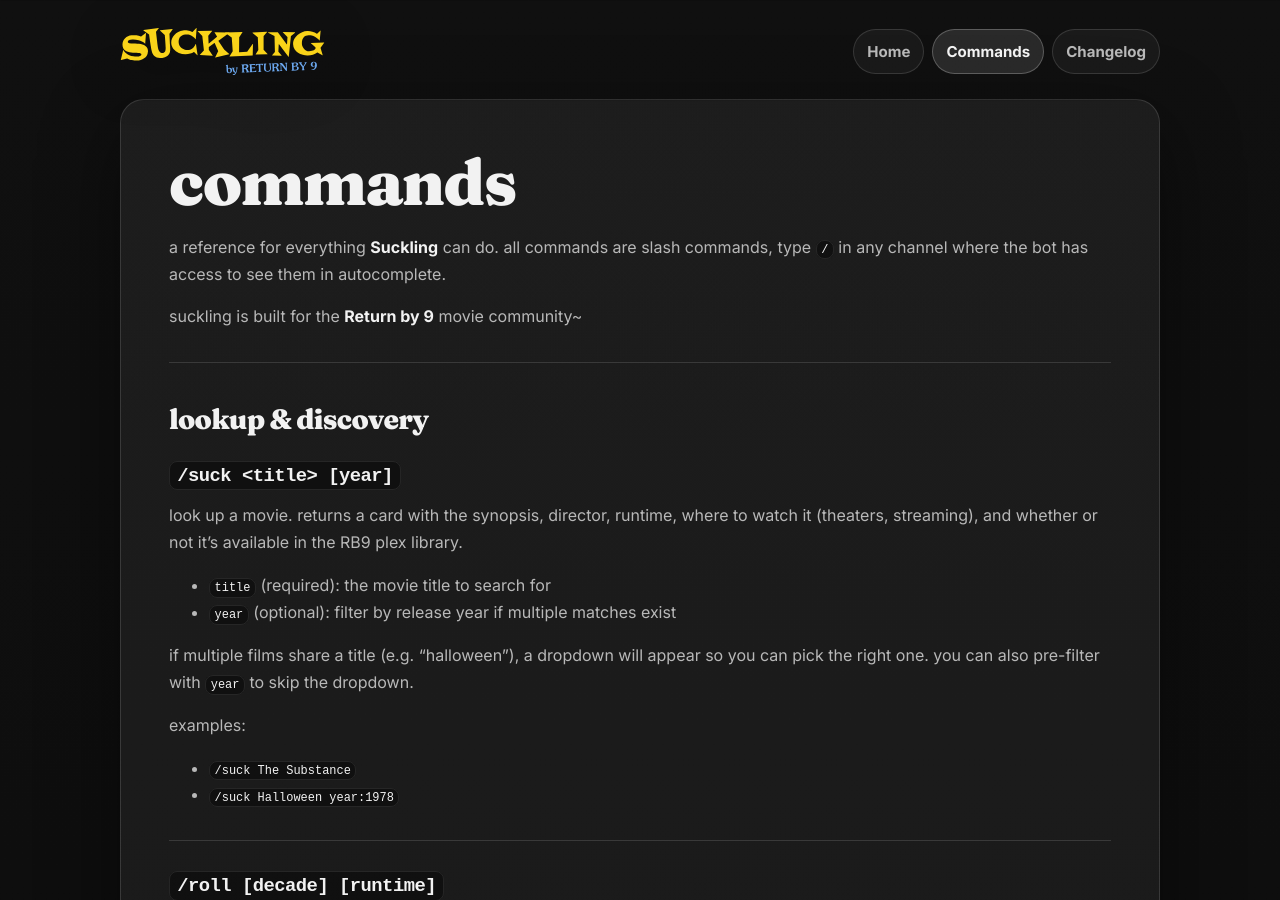
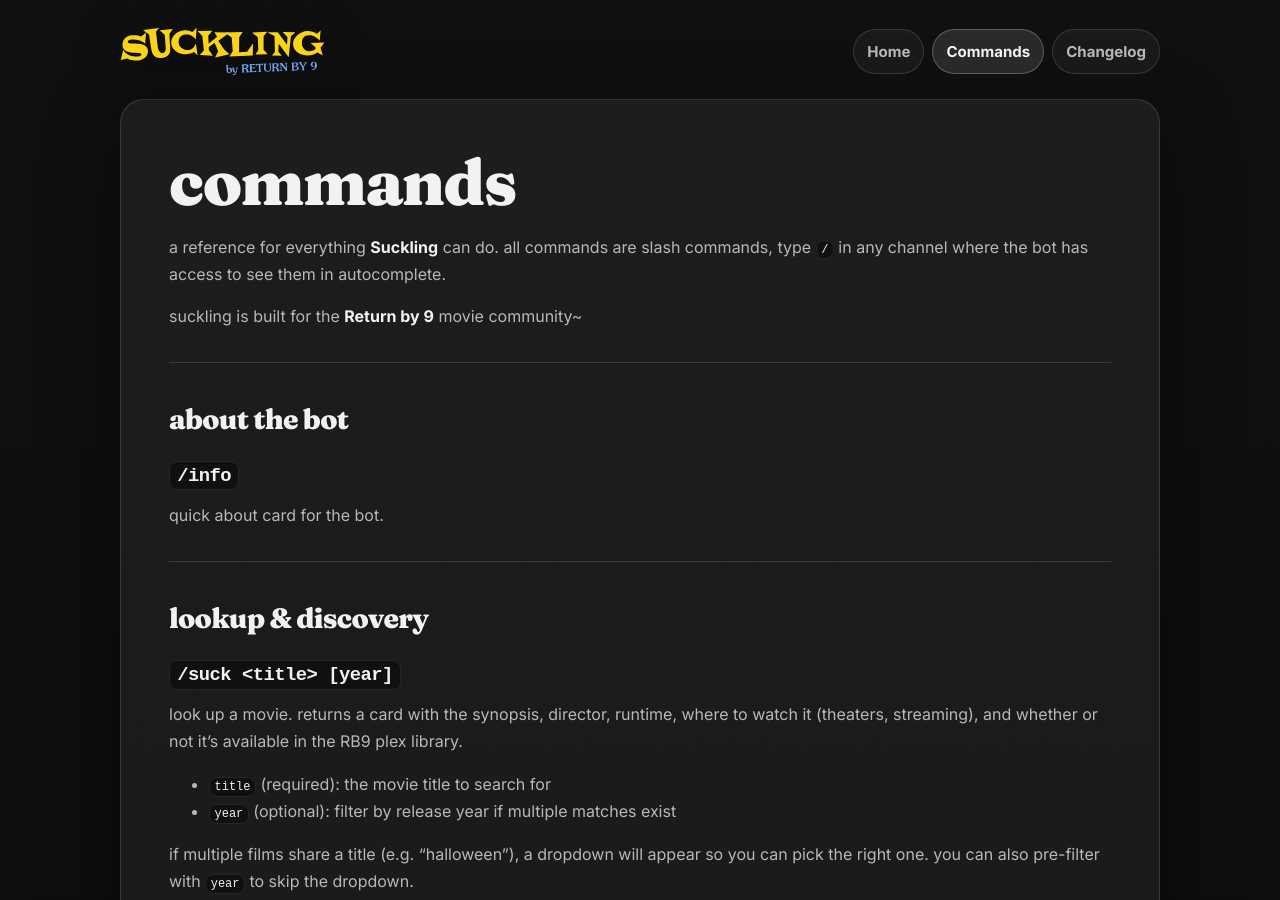
Before and after one commit to rupertosandez/sucklingsite, a Jekyll site: the page built from COMMANDS.md, in a window 1280 px wide and 900 px high. Built offline with Jekyll 4.4.1, drawn with Linux system fonts in a browser that asks for light colours.

Commit message:
Update COMMANDS.md with bot info section
Added new section about the bot with the `/info` command.

```diff
--- a/COMMANDS.md
+++ b/COMMANDS.md
@@ -9,6 +9,13 @@ permalink: /commands/
 a reference for everything **Suckling** can do. all commands are slash commands, type `/` in any channel where the bot has access to see them in autocomplete.
 
 suckling is built for the **Return by 9** movie community~
+
+---
+
+## about the bot
+
+### `/info`
+quick about card for the bot.
 
 ---
 
```
